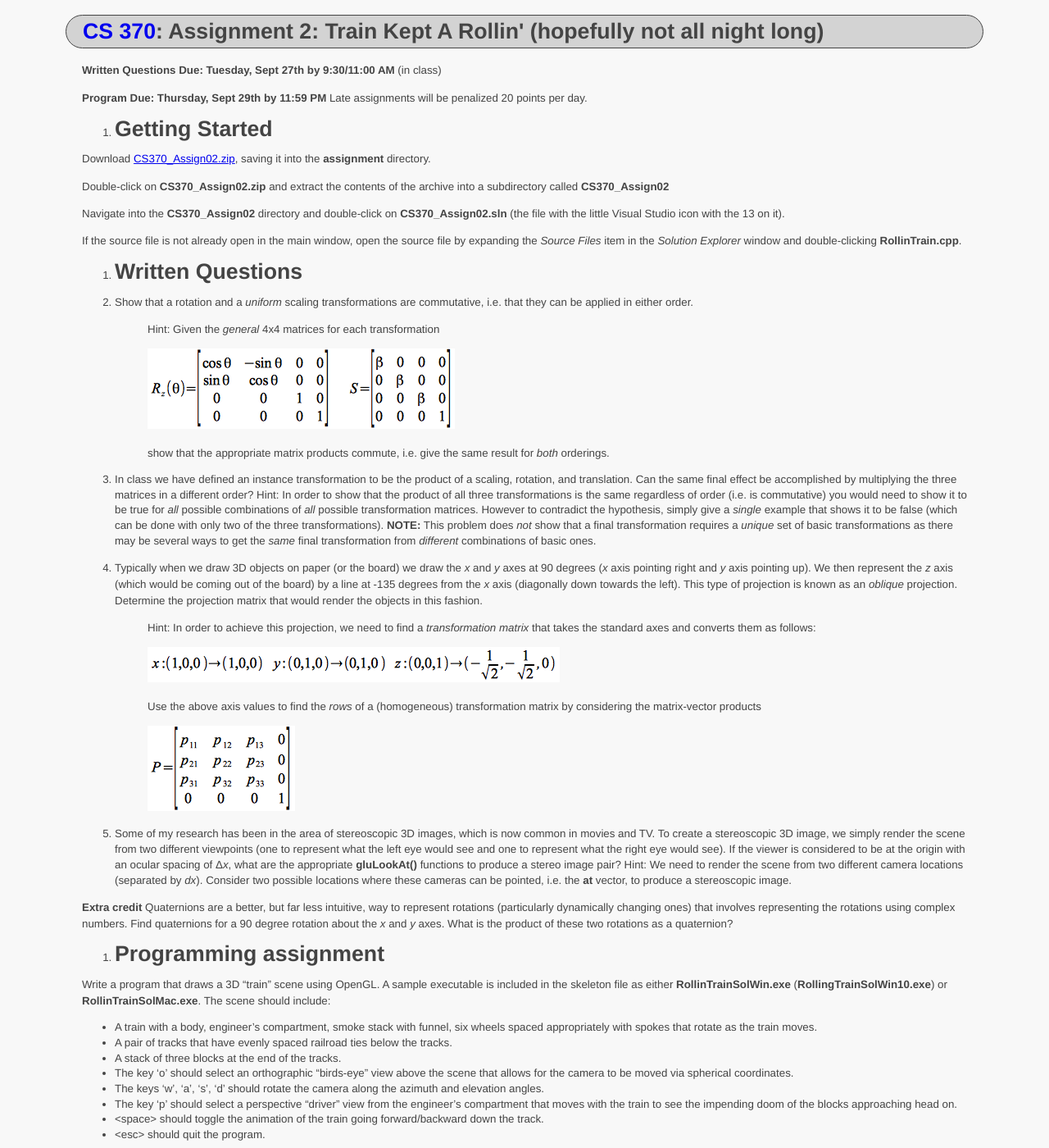
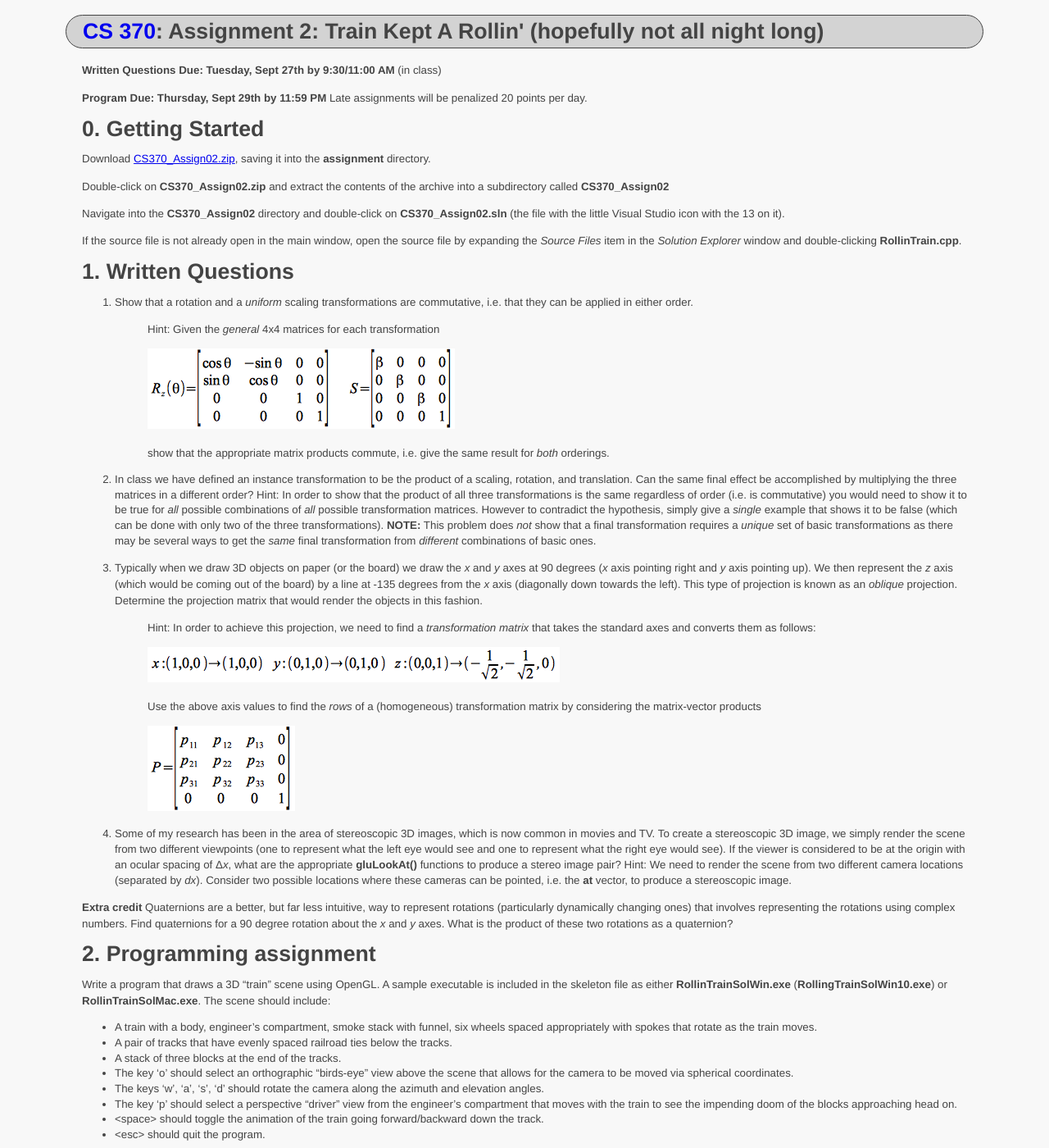
Before and after one commit to ycpcs/cs370-fall2016, a Jekyll site: the page built from assign/assign02.md, in a window 1280 px wide and 1400 px high. Shown: the whole window at 82% size. Built offline with Jekyll 4.4.1, drawn with Linux system fonts in a browser that asks for light colours.

Commit message:
correct assignment 2
correct assignment 2

```diff
--- a/assign/assign02.md
+++ b/assign/assign02.md
@@ -7,8 +7,8 @@ title: "Assignment 2: Train Kept A Rollin' (hopefully not all night long)"
 
 **Program Due: Thursday, Sept 29th by 11:59 PM** Late assignments will be penalized 20 points per day.
 
-0. Getting Started
-==================
+0\. Getting Started
+===================
 
 Download [CS370\_Assign02.zip](src/CS370_Assign02.zip), saving it into the **assignment** directory.
 
@@ -18,8 +18,8 @@ Navigate into the **CS370\_Assign02** directory and double-click on **CS370\_Ass
 
 If the source file is not already open in the main window, open the source file by expanding the *Source Files* item in the *Solution Explorer* window and double-clicking **RollinTrain.cpp**.
 
-1. Written Questions
-====================
+1\. Written Questions
+=====================
 
 1.  Show that a rotation and a *uniform* scaling transformations are commutative, i.e. that they can be applied in either order.
 
@@ -44,8 +44,8 @@ If the source file is not already open in the main window, open the source file
 
 **Extra credit** Quaternions are a better, but far less intuitive, way to represent rotations (particularly dynamically changing ones) that involves representing the rotations using complex numbers. Find quaternions for a 90 degree rotation about the *x* and *y* axes. What is the product of these two rotations as a quaternion?
 
-2. Programming assignment
-=========================
+2\. Programming assignment
+==========================
 
 Write a program that draws a 3D "train" scene using OpenGL. A sample executable is included in the skeleton file as either **RollinTrainSolWin.exe** (**RollingTrainSolWin10.exe**) or **RollinTrainSolMac.exe**. The scene should include:
 
```
